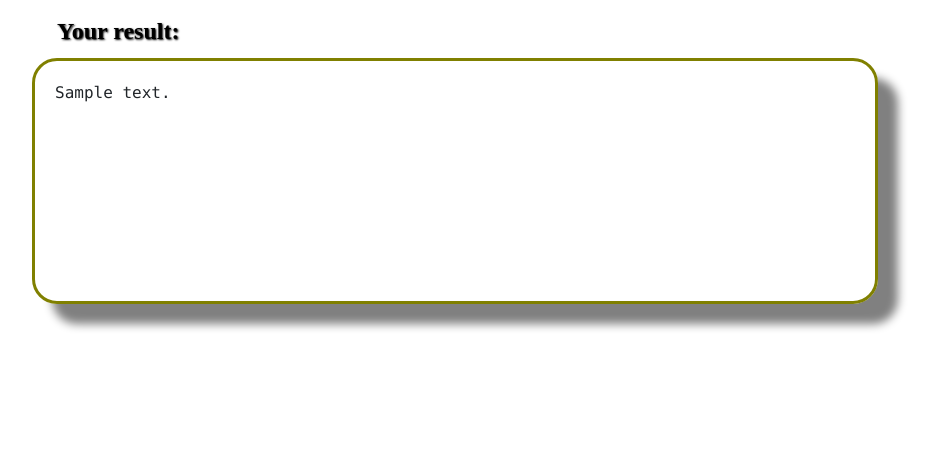
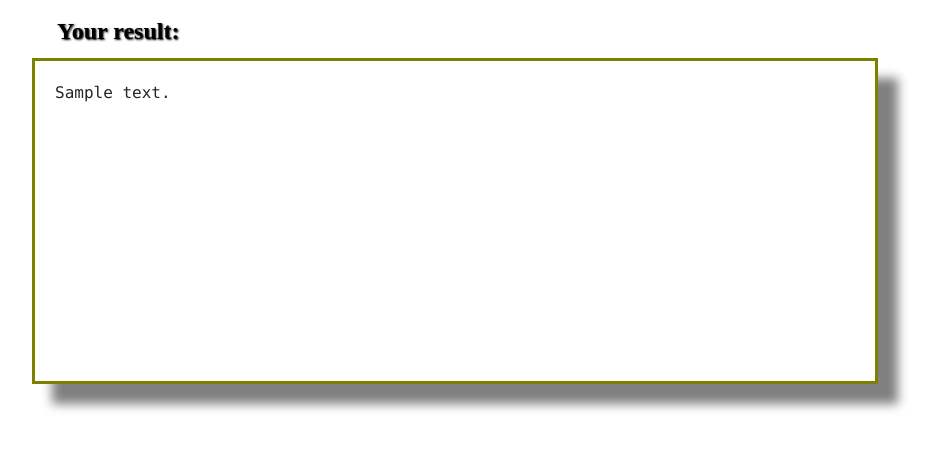
Before and after one commit to kadrisch/SDA-Final-Project, a Django app: template smartapp/index/templates/guide.html in a window 1280 px wide. Shown: the part 62-512 px from the top of the page, without its empty margins (318-1254 px from the left). Run offline with Django 4.2, Linux system fonts and the light colour scheme; the template is opened without the code that fills it: most values are stand-ins (such as "Sample title", 1, 10 or a date in 2020).

Commit message:
Update styles.css

```diff
--- a/smartapp/index/static/styles.css
+++ b/smartapp/index/static/styles.css
@@ -212,19 +212,19 @@ h2{
     left:375px;
 }
 .guide{
-    border-radius:25px;
     border:3px solid #73AD21;
     border-color:Olive;
     box-shadow:20px 20px 10px grey;
     padding:20px;
     width:800px;
-    height:200px;
+    height:280px;
     position:fixed;
     top:120px;
     left:350px;
     font-family: "Lucida Console", "Courier New", monospace;
     line-height: 1.5;
     word-wrap:break-word;
+    overflow-y:auto;
 }
 .switch{
   position: relative;
```
